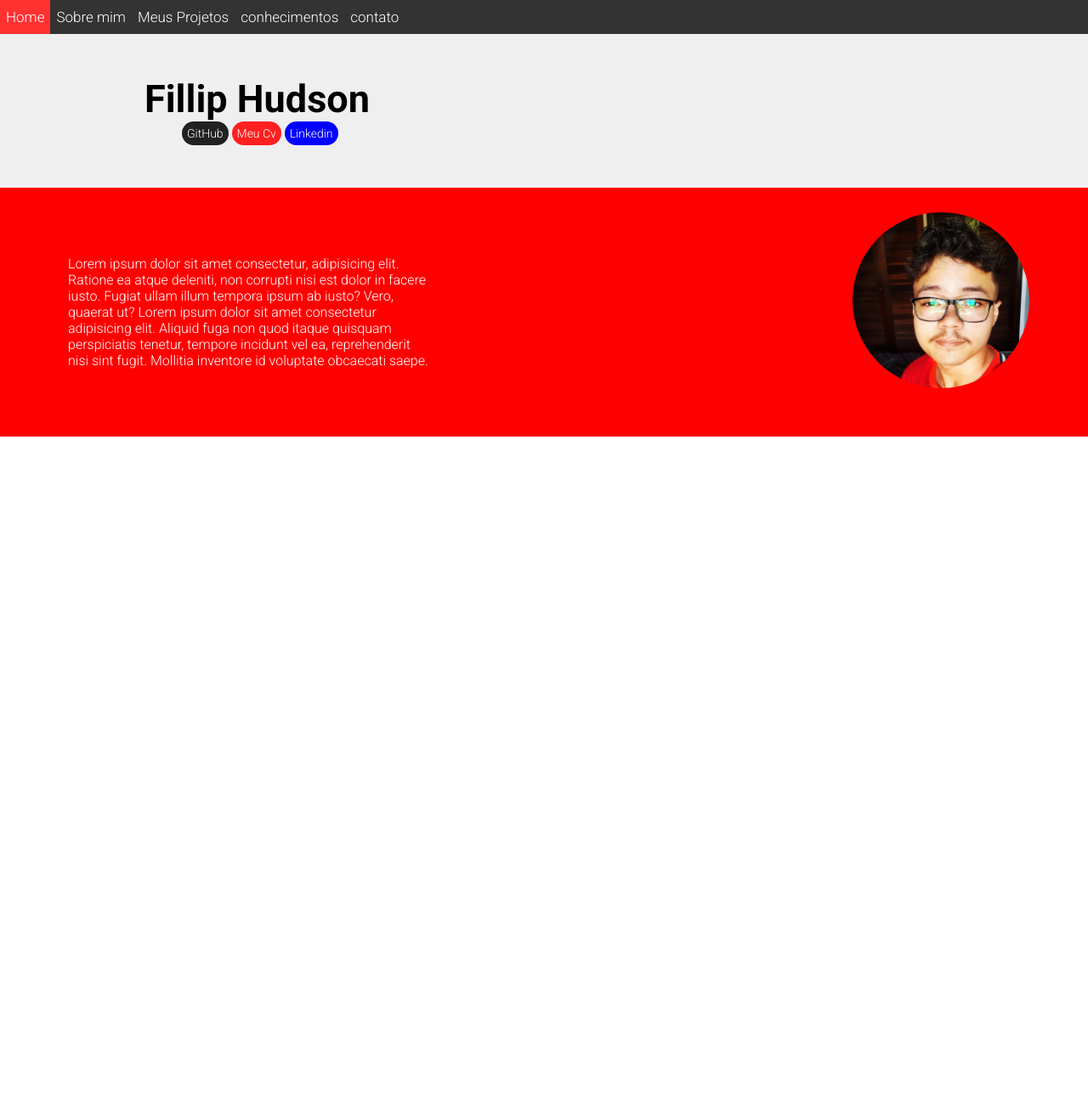
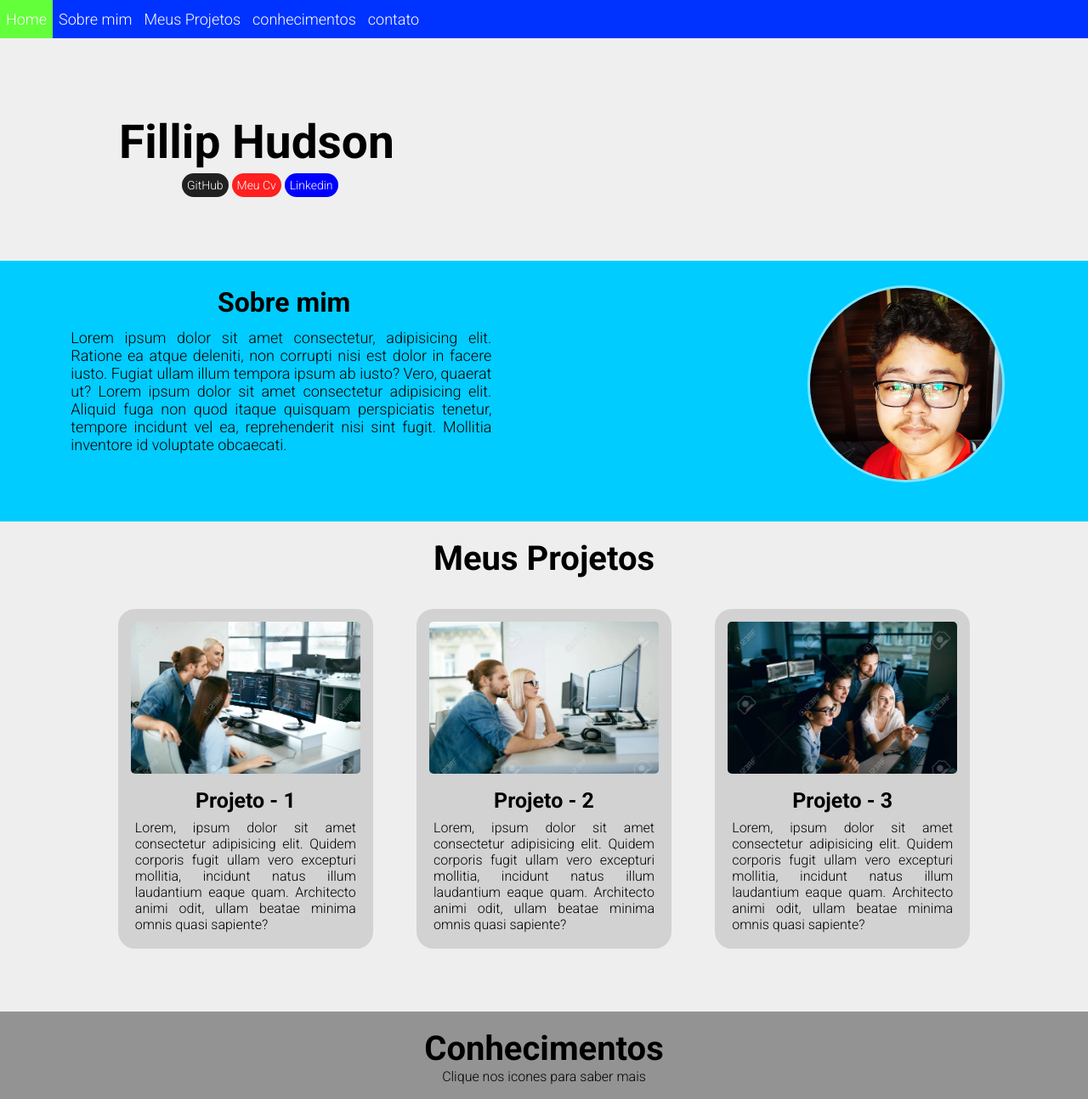
Before and after one commit to DevFillip/Site-Portfolio, a plain HTML site: page index.html in a window 1280 px wide. Shown: the top 1294 px of the page at 85% size. Before the commit the page ends 800 px from the top, so only its background shows below. Drawn offline with Linux system fonts and the light colour scheme.

Commit message:
Aba projetos colocada, e conhecimentos iniciada

```diff
--- a/index.html
+++ b/index.html
@@ -29,16 +29,42 @@
     </div><!--divulgacao - parte onde irei me divulgar, e passar meu contato/curriculo-->
 
     <div class="sobre-mim">
-        <p>Lorem ipsum dolor sit amet consectetur, adipisicing elit. Ratione ea atque deleniti, non corrupti nisi est dolor in facere iusto. Fugiat ullam illum tempora ipsum ab iusto? Vero, quaerat ut? Lorem ipsum dolor sit amet consectetur adipisicing elit. Aliquid fuga non quod itaque quisquam perspiciatis tenetur, tempore incidunt vel ea, reprehenderit nisi sint fugit. Mollitia inventore id voluptate obcaecati saepe.</p>
+        <h1>Sobre mim</h1>
+        <p>Lorem ipsum dolor sit amet consectetur, adipisicing elit. Ratione ea atque deleniti, non corrupti nisi est dolor in facere iusto. Fugiat ullam illum tempora ipsum ab iusto? Vero, quaerat ut? Lorem ipsum dolor sit amet consectetur adipisicing elit. Aliquid fuga non quod itaque quisquam perspiciatis tenetur, tempore incidunt vel ea, reprehenderit nisi sint fugit. Mollitia inventore id voluptate obcaecati.</p>
         <div class="foto-perfil"><img src="/imagens/minhafoto.jpg" alt=""></div>
     </div><!--sobre-min - contando brevemente sobre eu.-->
 
-    <div class="meus-projetos">
 
+    <div class="titulo-meus-projetos"><h1>Meus Projetos</h1></div>
+        <div class="meus-projetos">
+            <div class="box-projetos">
+                <img src="/imagens/foto 1.webp" alt="">
+                <h3>Projeto - 1</h3>
+                <p>Lorem, ipsum dolor sit amet consectetur adipisicing elit. Quidem corporis fugit ullam vero excepturi mollitia, incidunt natus illum laudantium eaque quam. Architecto animi odit, ullam beatae minima omnis quasi sapiente?</p>
+            </div><!--box-projetos-->
+            <div class="box-projetos">
+                <img src="/imagens/foto 2.webp" alt="">
+                <h3>Projeto - 2</h3>
+                <p>Lorem, ipsum dolor sit amet consectetur adipisicing elit. Quidem corporis fugit ullam vero excepturi mollitia, incidunt natus illum laudantium eaque quam. Architecto animi odit, ullam beatae minima omnis quasi sapiente?</p>
+            </div><!--box-projetos-->
+            <div class="box-projetos">
+                <img src="/imagens/foto 3.webp" alt="">
+                <h3>Projeto - 3</h3>
+                <p>Lorem, ipsum dolor sit amet consectetur adipisicing elit. Quidem corporis fugit ullam vero excepturi mollitia, incidunt natus illum laudantium eaque quam. Architecto animi odit, ullam beatae minima omnis quasi sapiente?</p>
+            </div><!--box-projetos-->
     </div><!--meus-projetos - Alguns dos meus principais projetos-->
 
-    <div class="conhecimentos">
+    <div class="h1-conhecimentos">
+        <h1>Conhecimentos</h1>
+        <p>Clique nos icones para saber mais</p>
+    </div>
+    <div class="conhecimentos-container">
+        <div class="box-conhecimentos">
 
+
+
+
+        </div>
     </div><!--conhecimentos - tudo que eu domino no momento.-->
 
     <div class="formas-contatos">
--- a/style.css
+++ b/style.css
@@ -7,7 +7,7 @@
 
 .topnav{
     display: flex;
-    background-color: #333;
+    background-color: rgb(0, 51, 255);
 }
 
 .topnav a{
@@ -15,11 +15,11 @@
 
 }
 .topnav a:hover{
-    background-color: rgb(255, 49, 49);
+    background-color: rgb(98, 255, 58);
 }
 .topnav p{
-    font-size: 17px;
-    padding: 10px 7px;
+    font-size: 18px;
+    padding: 12px 7px;
     color: white;
     font-weight: 400;
 }
@@ -32,8 +32,8 @@
 }
 
 .divulgacao h1{
-    font-size: 45px;
-    padding: 50px 170px 0px;
+    font-size: 55px;
+    padding: 90px 170px 5px 140px;
 
 
 }
@@ -42,7 +42,7 @@
     display: inline-block;
     cursor:pointer;
     border-radius: 15px;
-    margin-bottom: 50px;
+    margin-bottom: 75px;
 }
 
 .divulgacao p{
@@ -71,20 +71,105 @@
 
 
 .foto-perfil img{
-    width: 30%;
+    width: 33%;
     border-radius: 50%;
-    margin-left: 60%;
+    margin-left: 53%;
     margin-top: 29px;
+    border: 3px solid rgba(255, 255, 255, 0.5);
 }
 
 .sobre-mim{
     display: flex;
     width: 100%;
-    background-color: red;
+    background-color: rgb(0, 204, 255);
 
+}
+
+.sobre-mim h1{
+    position: relative;
+    left: 20%;
+    width: 35%;
+    margin-top: 30px;
 }
 .sobre-mim p{
     width: 100%;
-    padding: 80px;
-    color: white;
+    padding: 80px 0px;
+    margin-left: -90px;
+    color: rgb(0, 0, 0);
+    text-align:justify;
+    font-size: 18px;
+    font-weight: 400;
 }
+
+.titulo-meus-projetos{
+    text-align: center;
+    padding: 20px 0px 10px;
+    font-size: 20px;
+    background-color: rgb(238, 238, 238);
+}
+.meus-projetos{
+    display: flex;
+    justify-content: center;
+    width: 100%;
+    background-color: rgb(238, 238, 238);
+    height: 500px;
+}
+
+.meus-projetos h1{
+    text-align: center;
+    padding: 30px;
+    font-size: 40px;
+}
+
+.box-projetos h3{
+    padding: 3px 3px;
+    text-align: center;
+    font-size: 25px;
+    margin-top: -5px;
+}
+
+.box-projetos p{
+    padding: 5px 20px;
+    font-size: 16px;
+    text-align: justify;
+}
+
+
+.box-projetos{
+    width: 300px;
+    height: 400px;
+    background-color: rgb(210, 210, 210);
+    margin: 2%;
+    border-radius: 20px;
+}
+
+.box-projetos img{
+    max-width: 300px;
+    text-align: center;
+    border-radius: 20px;
+    padding: 15px 15px;
+}
+
+.h1-conhecimentos{
+    text-align: center;
+    padding: 20px;
+    background-color: rgb(147, 147, 147);
+
+}
+
+.h1-conhecimentos h1{
+    font-size: 40px;
+}
+.conhecimentos-container{
+    display: flex;
+    justify-content: center;
+    background-color: rgb(147, 147, 147);
+    height: 450px;
+}
+
+.box-conhecimentos{
+    margin: 0px 0;
+    width: 1100px;
+    height: 400px;
+    background-color: #333;
+}
```
Also changed, not shown: imagens/foto 1.webp (added), imagens/foto 2.webp (added), imagens/foto 3.webp (added).
